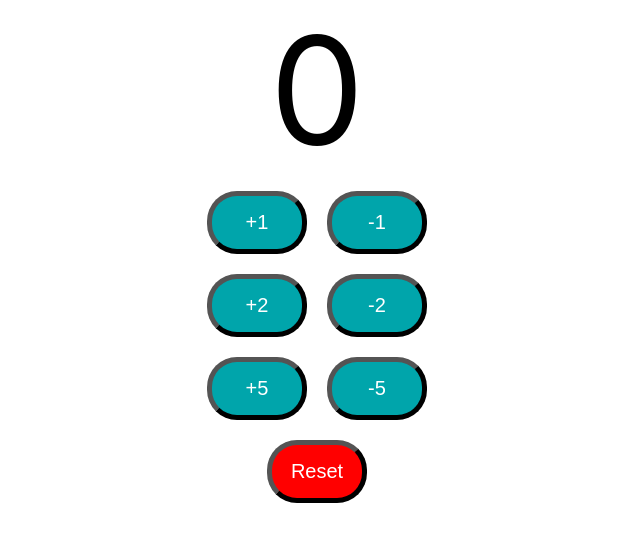
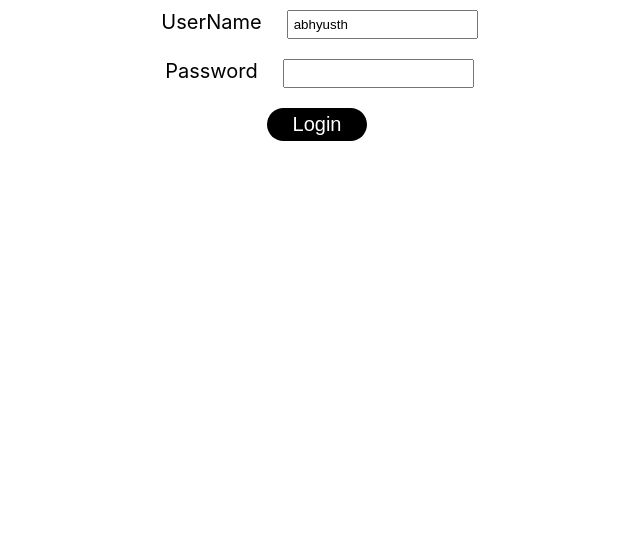
Before and after one commit to abhyusthsahu/ToDo-App, a React (Create React App) app: page / in a window 1280 px wide. Shown: the top 542 px of the page, without its empty margins (323-963 px from the left). Built offline with nearby package versions, Linux system fonts and the light colour scheme.

Commit message:
ToDo component created

```diff
--- a/src/App.js
+++ b/src/App.js
@@ -2,11 +2,13 @@
 import './App.css';
 import { Component } from 'react';
 import Counter from './Components/counter/Counter';
+import TodoApp from './Components/todo/TodoApp';
 
 export default function App() {
   return (
     <div className="App">
-      <Counter />
+      {/* <Counter /> */}
+      <TodoApp />
     </div>
   );
 }
--- /dev/null
+++ b/src/Components/todo/TodoApp.css
@@ -0,0 +1,9 @@
+label, input, button {
+    margin: 10px;
+    padding: 5px;
+}
+
+button[name="login"]{
+    background-color: black; /* Green */
+    border: none;
+}
--- /dev/null
+++ b/src/Components/todo/TodoApp.jsx
@@ -0,0 +1,38 @@
+import './TodoApp.css';
+
+export default function TodoApp() {
+    return (
+        <div className="TodoApp">
+            <LoginComponent />
+            {/* <WelcomeComponent /> */}
+        </div>
+    )
+}
+
+function LoginComponent() {
+    return (
+        <div className="Login">
+            <div className="LoginForm">
+                <div>
+                    <label>UserName</label>
+                    <input type="text" name="username" value="abhyusth"/>
+                </div>
+                <div>
+                    <label>Password</label>
+                    <input type="password" name="password"/>
+                </div>
+                <div>
+                    <button type="button" name="login">Login</button>
+                </div>
+            </div>
+        </div>
+    )
+}
+
+function WelcomeComponent(){
+    return(
+        <div classsName="Welcome">
+            Welcome Component
+        </div>
+    )
+}
```
